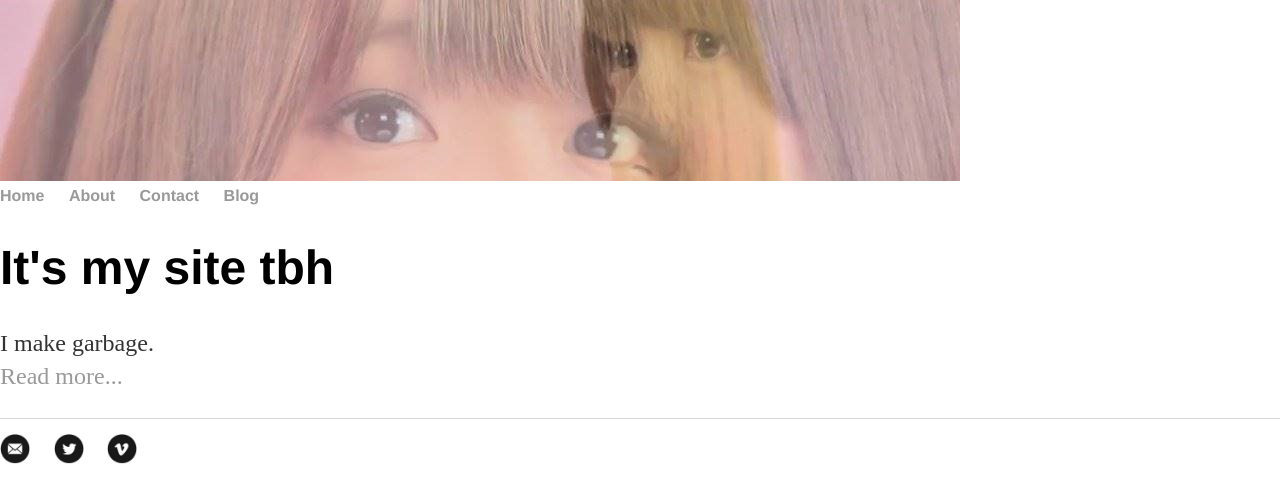
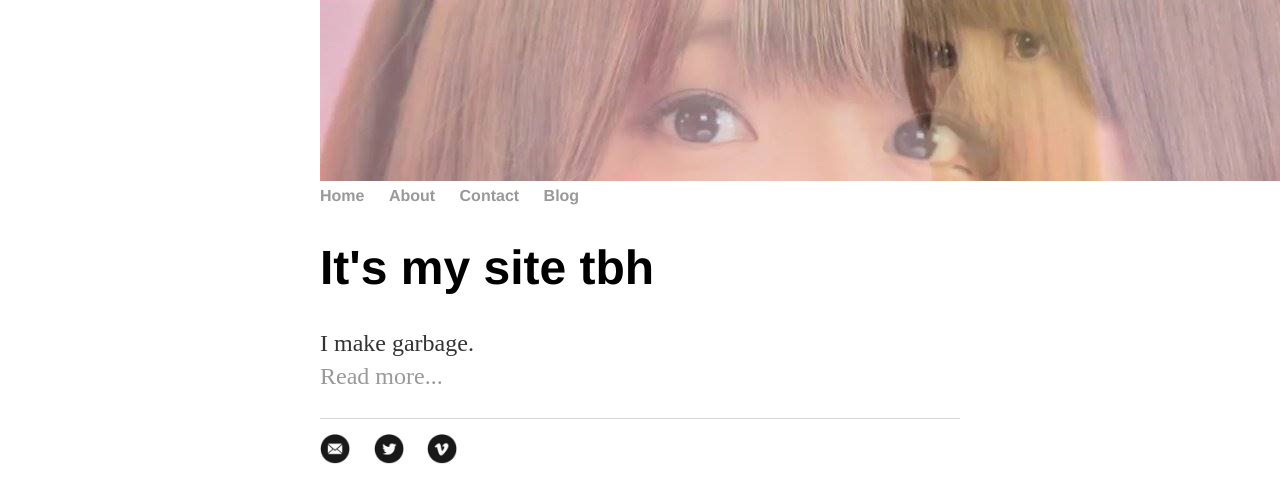
Before and after one commit to glasscaked/strip, a Jekyll site: the page built from index.html, in a window 1280 px wide. Shown: the top 503 px of the page. Built offline with Jekyll 4.4.1, drawn with Linux system fonts in a browser that asks for light colours.

Commit message:
Update main.css

```diff
--- a/css/main.css
+++ b/css/main.css
@@ -1,4 +1,4 @@
-body { margin: auto; width: 100%; }
+body { margin: auto; width: 50%; }
 a { text-decoration: none; color: #999; }
 a:hover { text-decoration: underline; }
 
```
